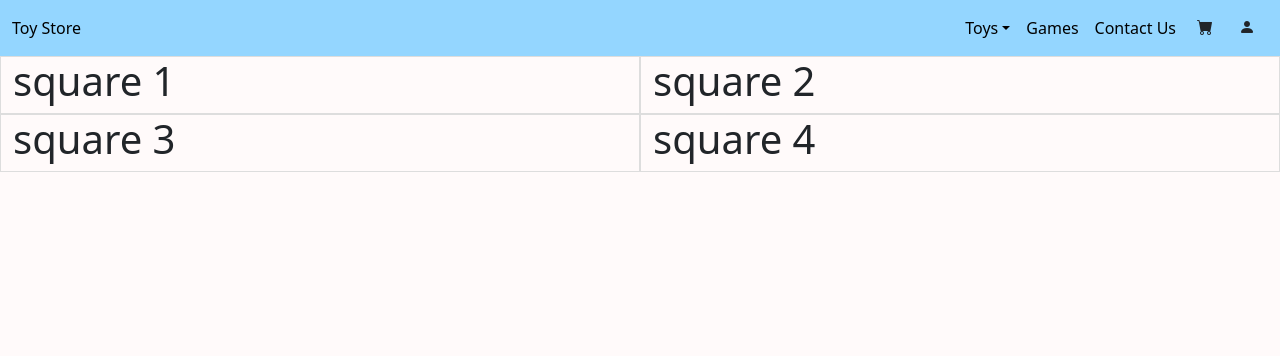
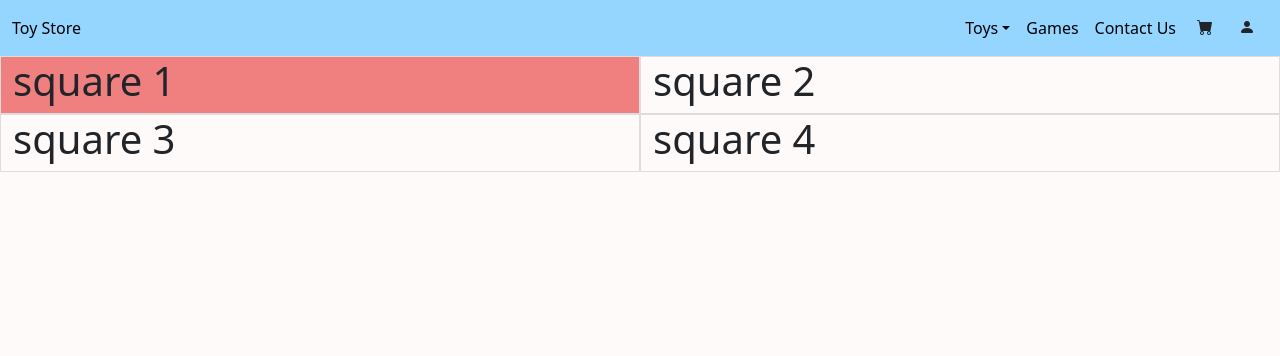
Before and after one commit to aPavesich/IT391-CurbsidePickup, a PHP site: page /toyHome.html in a window 1280 px wide. Shown: the top 356 px of the page. Run offline with PHP 8.4, Linux system fonts and the light colour scheme; some libraries are stand-ins or nearby versions.

Commit message:
php starter code

```diff
--- a/src/styles/toyHome.css
+++ b/src/styles/toyHome.css
@@ -2,3 +2,7 @@
     height: 425px;
     object-fit: fill;
 }
+
+.box1{
+    background-color: lightcoral;
+}
--- a/src/toyHome.html
+++ b/src/toyHome.html
@@ -54,7 +54,7 @@
     <div class="container-fluid">
       <!--<img src="../public/toy_background2.jpeg" class="img-fluid imgMain"> -->
         <div class="row">
-          <div class="col-xl-6 col-lg-6 col-md-6 lego" style="border:1px solid #ddd">
+          <div class="col-xl-6 col-lg-6 col-md-6 lego box1" style="border:1px solid #ddd">
 
             <h1> square 1</h1>
             </div>
```
Also changed, not shown: src/legos.html (+5 -2 lines).
